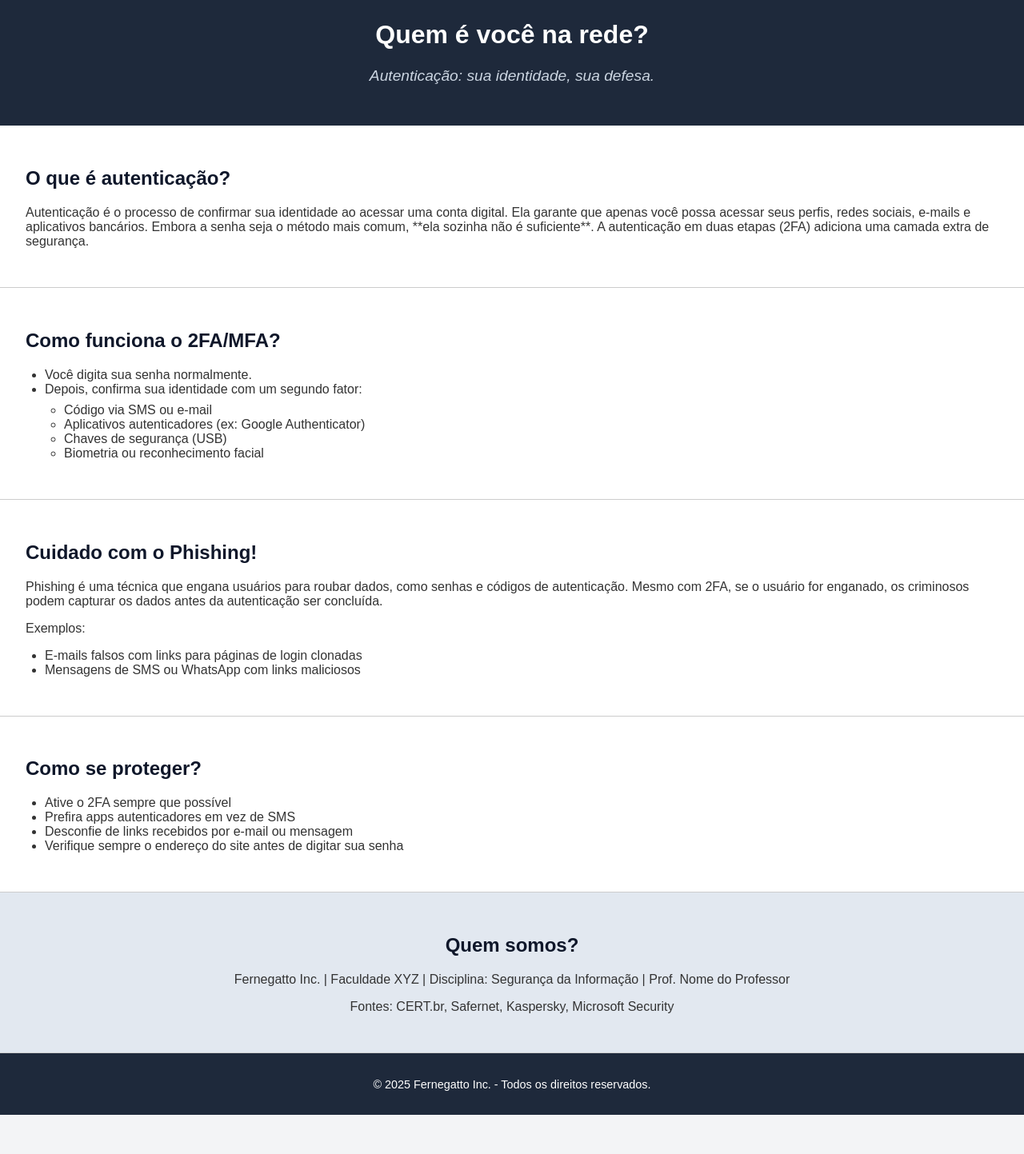
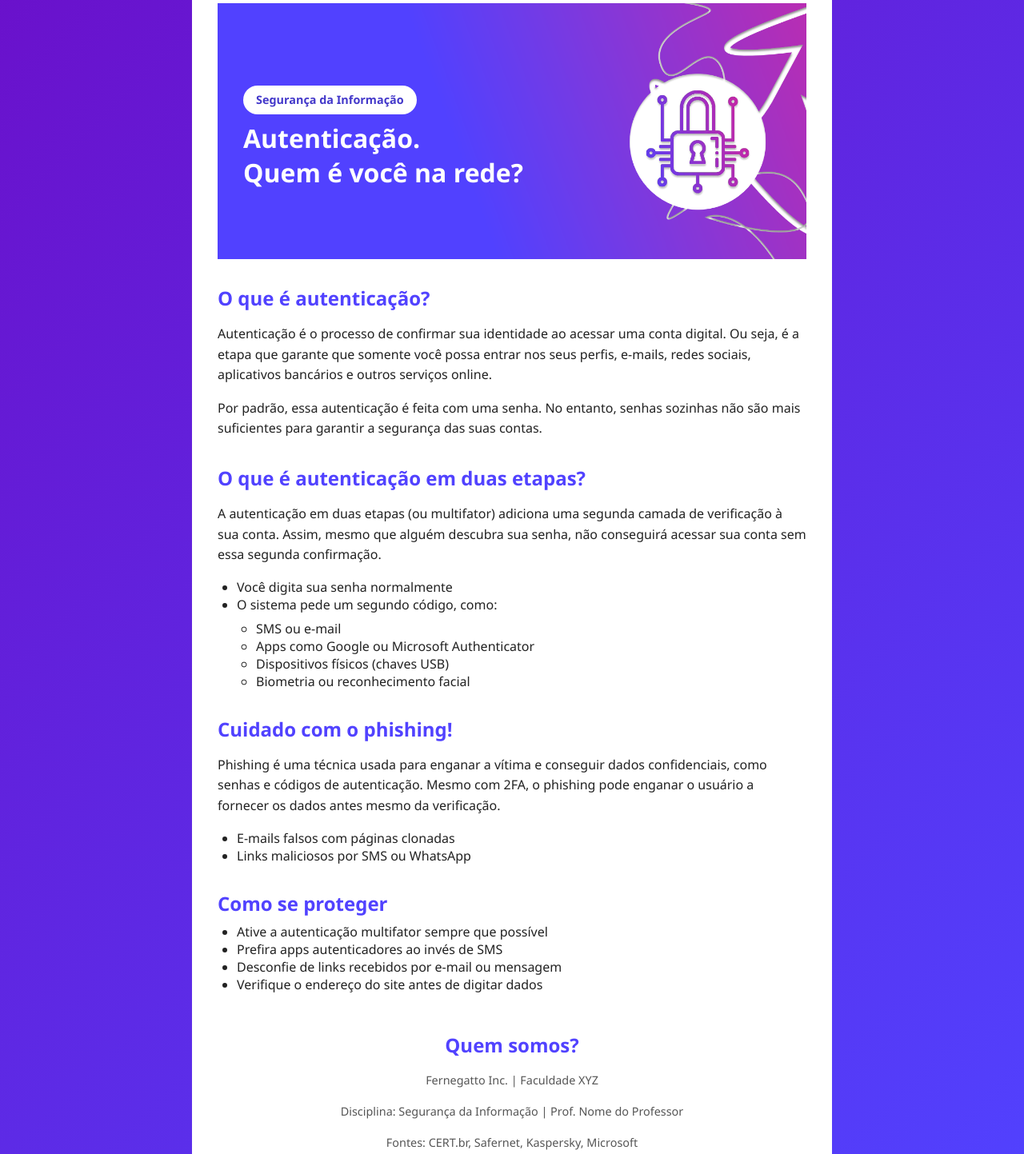
Before and after one commit to LauroDF/Seguran-a-na-Autentica-o, a plain HTML site: page index.html in a window 1280 px wide. Shown: the part 28-1471 px from the top of the page at 80% size. Before the commit the page ends 1422 px from the top, so only its background shows below. Drawn offline with Linux system fonts and the light colour scheme.

Commit message:
atualização layout 2.0 site

```diff
--- a/index.html
+++ b/index.html
@@ -1,72 +1,79 @@
 <!DOCTYPE html>
 <html lang="pt-BR">
 <head>
-    <meta charset="UTF-8">
-    <meta name="viewport" content="width=device-width, initial-scale=1.0">
-    <title>Autenticação Segura</title>
-    <link rel="stylesheet" href="style.css">
+  <meta charset="UTF-8" />
+  <meta name="viewport" content="width=device-width, initial-scale=1.0" />
+  <title>Autenticação: Quem é você na rede?</title>
+  <link rel="stylesheet" href="style.css" />
 </head>
 <body>
-    <header>
-        <h1>Quem é você na rede?</h1>
-        <p class="slogan">Autenticação: sua identidade, sua defesa.</p>
+  <main class="container">
+    <header class="hero">
+        <div class="hero-text">
+            <p class="tag">Segurança da Informação</p>
+            <h1>Autenticação.<br>Quem é você na rede?</h1>
+        </div>
     </header>
 
     <section>
       <h2>O que é autenticação?</h2>
       <p>
         Autenticação é o processo de confirmar sua identidade ao acessar uma conta digital.
-            Ela garante que apenas você possa acessar seus perfis, redes sociais, e-mails e aplicativos bancários.
-            Embora a senha seja o método mais comum, **ela sozinha não é suficiente**. A autenticação em duas etapas (2FA)
-            adiciona uma camada extra de segurança.
+        Ou seja, é a etapa que garante que somente você possa entrar nos seus perfis, e-mails,
+        redes sociais, aplicativos bancários e outros serviços online.
+      </p>
+      <p>
+        Por padrão, essa autenticação é feita com uma senha. No entanto, senhas sozinhas
+        não são mais suficientes para garantir a segurança das suas contas.
       </p>
     </section>
 
     <section>
-        <h2>Como funciona o 2FA/MFA?</h2>
+      <h2>O que é autenticação em duas etapas?</h2>
+      <p>
+        A autenticação em duas etapas (ou multifator) adiciona uma segunda camada de verificação à sua conta.
+        Assim, mesmo que alguém descubra sua senha, não conseguirá acessar sua conta sem essa segunda confirmação.
+      </p>
       <ul>
-            <li>Você digita sua senha normalmente.</li>
-            <li>Depois, confirma sua identidade com um segundo fator:</li>
+        <li>Você digita sua senha normalmente</li>
+        <li>O sistema pede um segundo código, como:</li>
         <ul>
-                <li>Código via SMS ou e-mail</li>
-                <li>Aplicativos autenticadores (ex: Google Authenticator)</li>
-                <li>Chaves de segurança (USB)</li>
+          <li>SMS ou e-mail</li>
+          <li>Apps como Google ou Microsoft Authenticator</li>
+          <li>Dispositivos físicos (chaves USB)</li>
           <li>Biometria ou reconhecimento facial</li>
         </ul>
       </ul>
     </section>
 
     <section>
-        <h2>Cuidado com o Phishing!</h2>
+      <h2>Cuidado com o phishing!</h2>
       <p>
-            Phishing é uma técnica que engana usuários para roubar dados, como senhas e códigos de autenticação.
-            Mesmo com 2FA, se o usuário for enganado, os criminosos podem capturar os dados antes da autenticação ser concluída.
+        Phishing é uma técnica usada para enganar a vítima e conseguir dados confidenciais, como senhas e códigos de autenticação.
+        Mesmo com 2FA, o phishing pode enganar o usuário a fornecer os dados antes mesmo da verificação.
       </p>
-        <p>Exemplos:</p>
       <ul>
-            <li>E-mails falsos com links para páginas de login clonadas</li>
-            <li>Mensagens de SMS ou WhatsApp com links maliciosos</li>
+        <li>E-mails falsos com páginas clonadas</li>
+        <li>Links maliciosos por SMS ou WhatsApp</li>
       </ul>
     </section>
 
     <section>
-        <h2>Como se proteger?</h2>
+      <h2>Como se proteger</h2>
       <ul>
-            <li>Ative o 2FA sempre que possível</li>
-            <li>Prefira apps autenticadores em vez de SMS</li>
+        <li>Ative a autenticação multifator sempre que possível</li>
+        <li>Prefira apps autenticadores ao invés de SMS</li>
         <li>Desconfie de links recebidos por e-mail ou mensagem</li>
-            <li>Verifique sempre o endereço do site antes de digitar sua senha</li>
+        <li>Verifique o endereço do site antes de digitar dados</li>
       </ul>
     </section>
 
-    <section class="quem-somos">
+    <section class="credits">
       <h2>Quem somos?</h2>
-        <p>Fernegatto Inc. | Faculdade XYZ | Disciplina: Segurança da Informação | Prof. Nome do Professor</p>
-        <p>Fontes: CERT.br, Safernet, Kaspersky, Microsoft Security</p>
+      <p>Fernegatto Inc. | Faculdade XYZ</p>
+      <p>Disciplina: Segurança da Informação | Prof. Nome do Professor</p>
+      <p>Fontes: CERT.br, Safernet, Kaspersky, Microsoft</p>
     </section>
-
-    <footer>
-        <p>© 2025 Fernegatto Inc. - Todos os direitos reservados.</p>
-    </footer>
+  </main>
 </body>
 </html>
--- a/style.css
+++ b/style.css
@@ -1,49 +1,96 @@
-body {
-    font-family: Arial, sans-serif;
-    background-color: #f3f4f6;
-    margin: 0;
-    padding: 0;
-    color: #333;
+/* Reset e base */
+* {
+  margin: 0;
+  padding: 0;
+  box-sizing: border-box;
 }
 
-header {
-    background-color: #1e293b;
-    color: white;
-    padding: 2rem;
-    text-align: center;
+body {
+  font-family: 'Segoe UI', Tahoma, Geneva, Verdana, sans-serif;
+  background: linear-gradient(135deg, #6a11cb, #5142ff);
+  color: #222;
+  display: flex;
+  justify-content: center;
+  min-height: 100vh;
+  padding-bottom: 2rem;
 }
 
-.slogan {
-    font-size: 1.2rem;
-    margin-top: 0.5rem;
-    font-style: italic;
-    color: #cbd5e1;
+/* Container centralizado */
+.container {
+  background-color: white;
+  border-bottom-left-radius: 16px;
+  border-bottom-right-radius: 16px;
+  padding: 2rem;
+  max-width: 800px;
+  margin: 0 auto;
 }
 
-section {
-    padding: 2rem;
-    border-bottom: 1px solid #ccc;
-    background-color: #ffffff;
+/* Cabeçalho */
+.hero {
+  display: flex;
+  align-items: center;
+  justify-content: space-between;
+  background-image: url('/assets/cadeado.png');
+  background-size: cover;
+  background-position: center;
+  background-repeat: no-repeat;
+  color: white;
+
+  border-radius: 0;
+  height: 320px;
+  padding: 2rem;
+  margin-bottom: 0;
+}
+
+.hero-text {
+  max-width: 60%;
+}
+
+.hero-img img {
+  max-width: 150px;
+  height: auto;
+}
+
+.hero h1 {
+  font-size: 2rem;
+  color: white;
+}
+
+.tag {
+  background: white;
+  color: #4338ca;
+  display: inline-block;
+  font-weight: bold;
+  padding: 0.4rem 1rem;
+  border-radius: 20px;
+  font-size: 0.9rem;
+  margin-bottom: 0.5rem;
+}
+
+h1 {
+  font-size: 2rem;
+  color: #1e1e1e;
 }
 
 h2 {
-    color: #0f172a;
+  font-size: 1.5rem;
+  margin-top: 2rem;
+  color: #5142ff;
+}
+
+p {
+  margin: 1rem 0;
+  line-height: 1.6;
 }
 
 ul {
-    margin-top: 0.5rem;
-    padding-left: 1.5rem;
+  margin-left: 1.5rem;
+  margin-top: 0.5rem;
 }
 
-.quem-somos {
-    background-color: #e2e8f0;
-    text-align: center;
+.credits {
+  margin-top: 3rem;
+  text-align: center;
+  font-size: 0.9rem;
+  color: #555;
 }
-
-footer {
-    background-color: #1e293b;
-    color: white;
-    text-align: center;
-    padding: 1rem;
-    font-size: 0.9rem;
-}
```
Also changed, not shown: assets/cadeado.png (added). Lines whose indentation alone changed are shown as unchanged.
